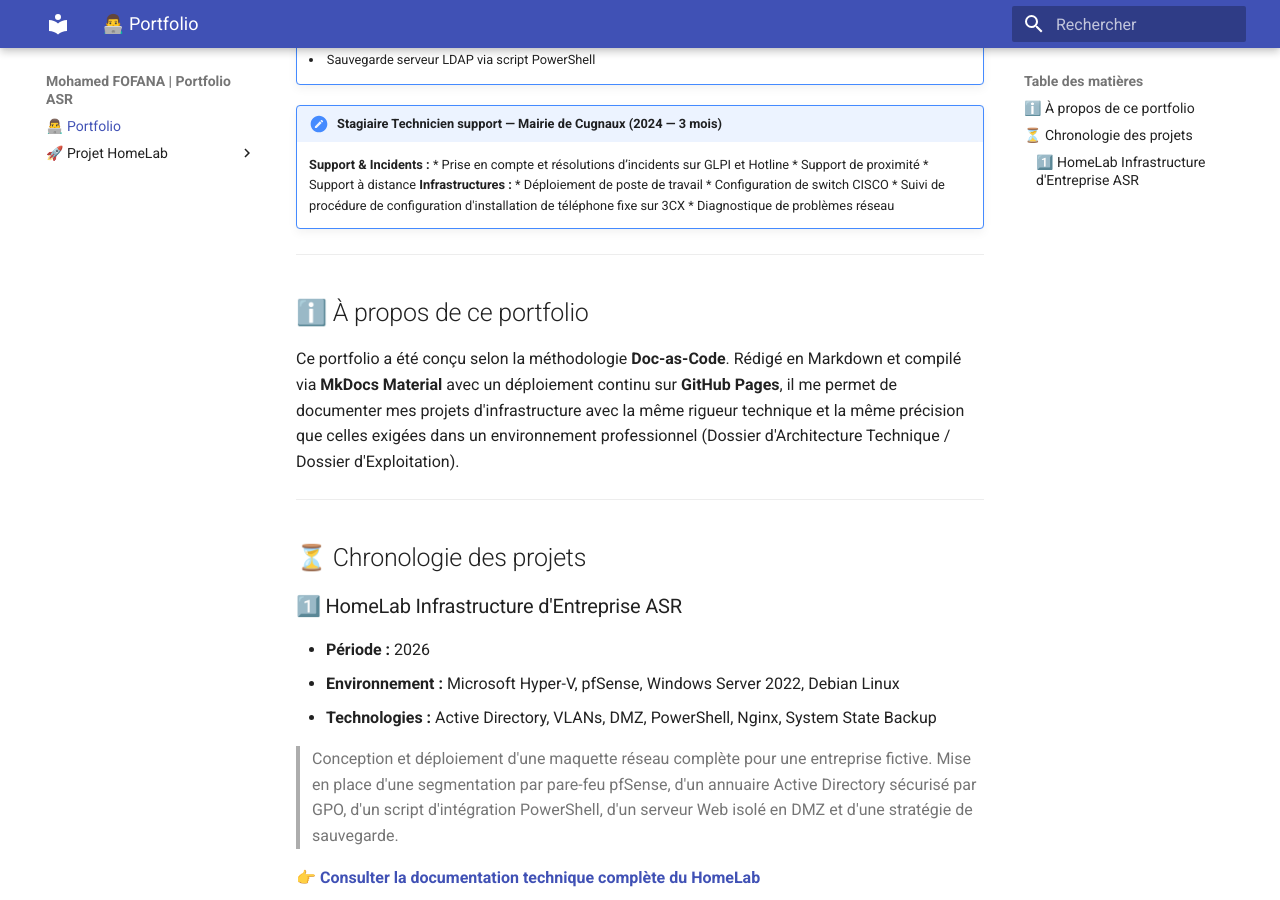
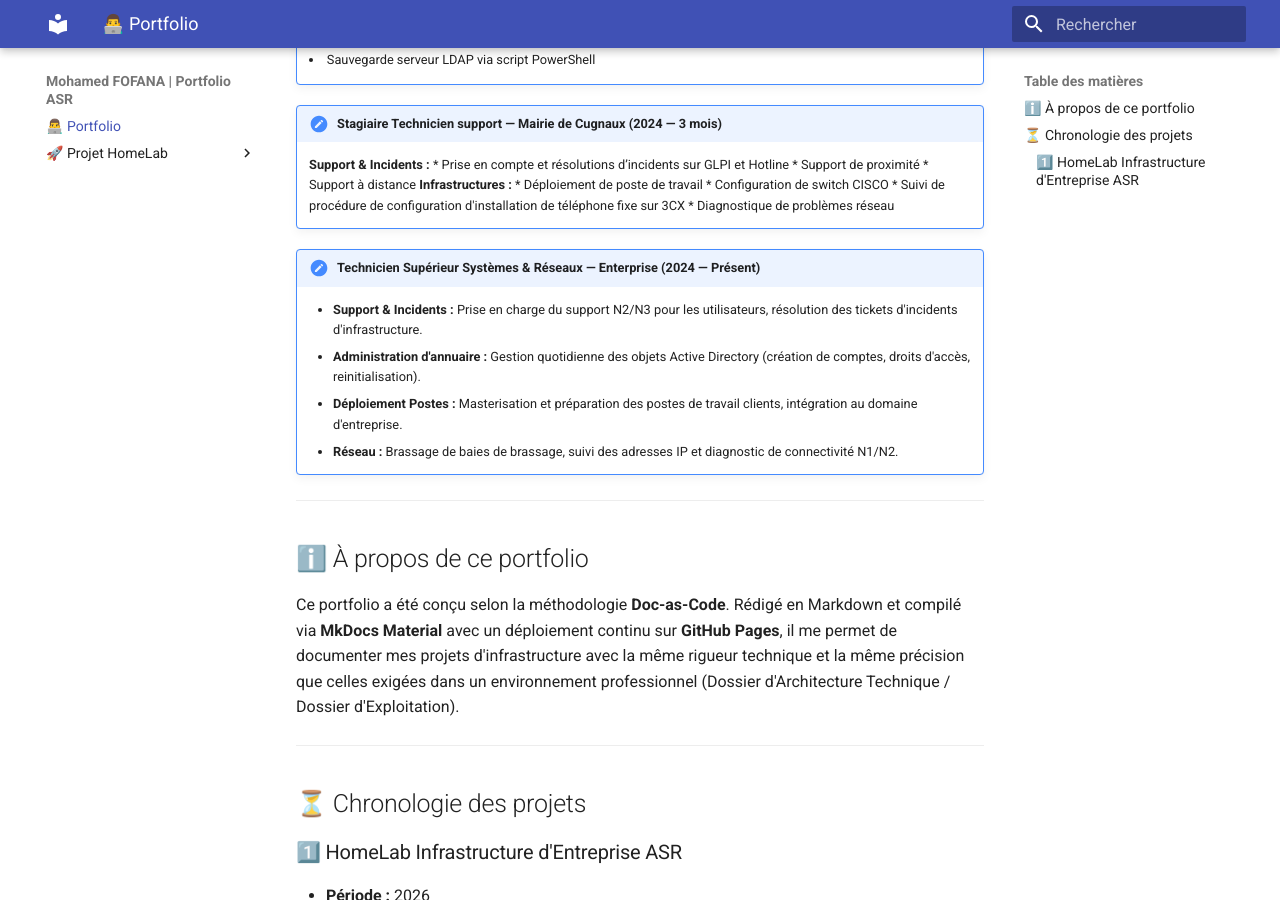
Before and after one commit to mohamedfofana/HomeLab, an MkDocs documentation site: the page built from docs/index.md, in a window 1280 px wide and 900 px high, scrolled down 1578 px. Built offline with MkDocs 1.6.1 and Material for MkDocs 9.7.7, drawn with Linux system fonts in a browser that asks for light colours.

Commit message:
Update index.md

```diff
--- a/docs/index.md
+++ b/docs/index.md
@@ -108,6 +108,12 @@
     * Configuration de switch CISCO
     * Suivi de procédure de configuration d'installation de téléphone fixe sur 3CX
     * Diagnostique de problèmes réseau
+
+!!! note "Technicien Supérieur Systèmes & Réseaux — Enterprise (2024 — Présent)"
+    * **Support & Incidents :** Prise en charge du support N2/N3 pour les utilisateurs, résolution des tickets d'incidents d'infrastructure.
+    * **Administration d'annuaire :** Gestion quotidienne des objets Active Directory (création de comptes, droits d'accès, reinitialisation).
+    * **Déploiement Postes :** Masterisation et préparation des postes de travail clients, intégration au domaine d'entreprise.
+    * **Réseau :** Brassage de baies de brassage, suivi des adresses IP et diagnostic de connectivité N1/N2.
 ---
 
 ## ℹ️ À propos de ce portfolio
```
